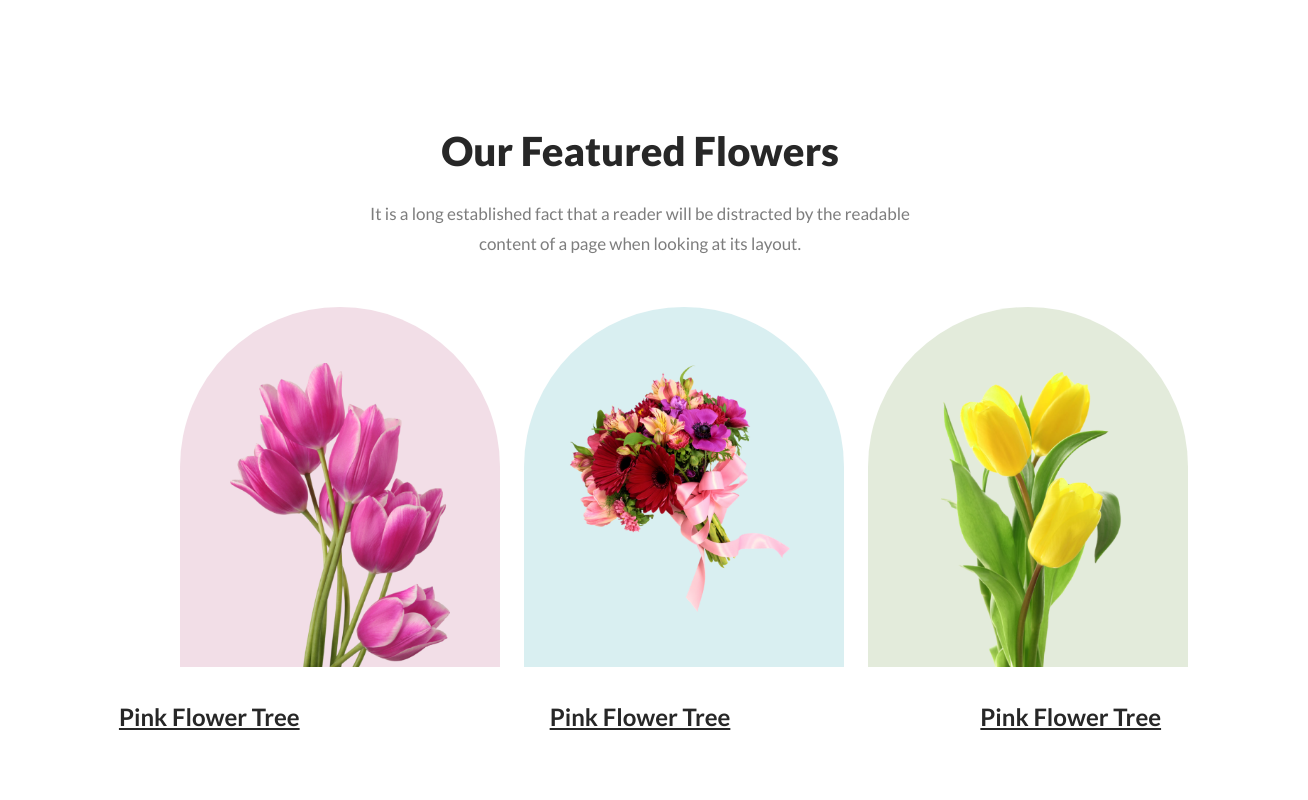
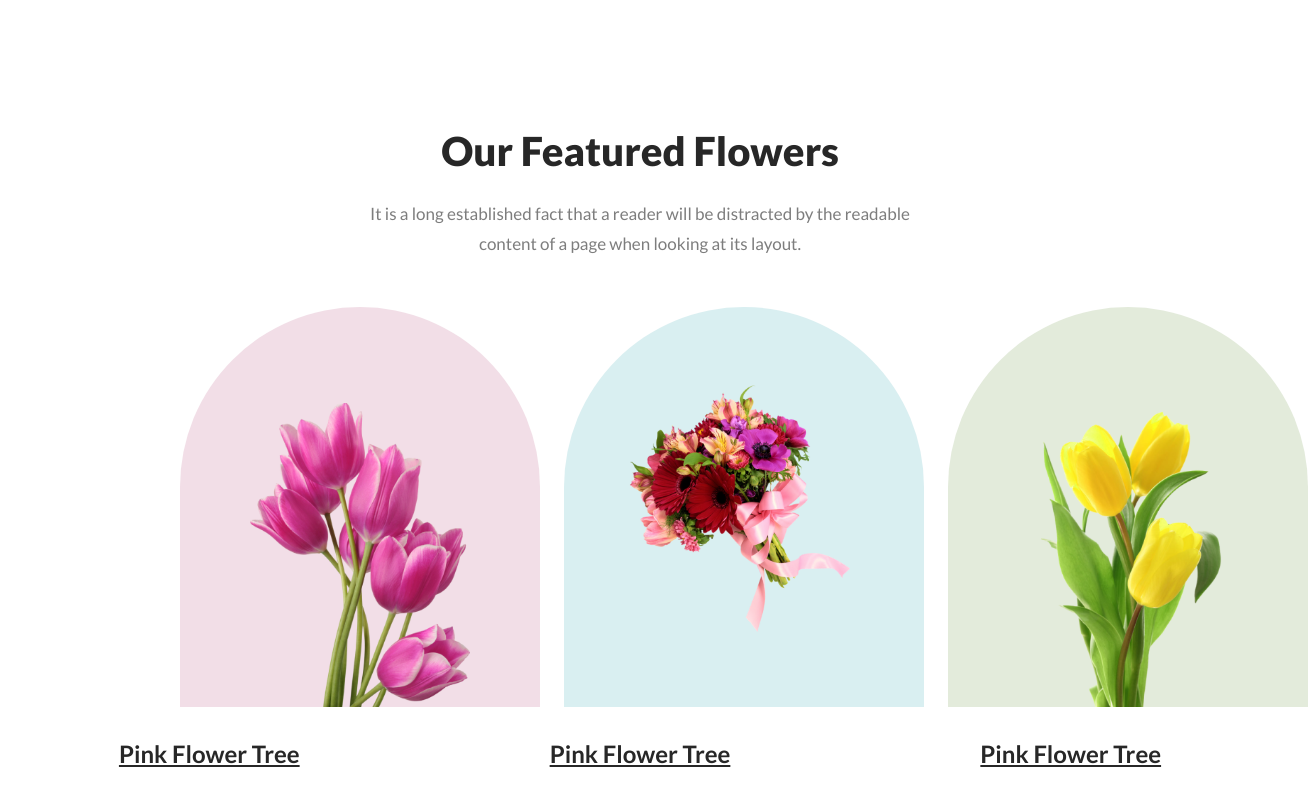
Before and after one commit to rathininfo/flower-shop, a plain HTML site: page index.html in a window 1280 px wide. Shown: the part 851-1651 px from the top of the page, 1308 px wide, since content can reach past the window. Before the commit the page ends 1617 px from the top, so only its background shows below. Drawn offline with Linux system fonts and the light colour scheme.

Commit message:
Element gap resolving

```diff
--- a/style.css
+++ b/style.css
@@ -99,13 +99,13 @@ header{
 .featured-container{
     margin: 0px 180px 0px 180px;
     display: flex;
-    justify-content: space-between;
+    justify-content: space-around;
     align-items: center;
     gap: 24px;
 }
 
 .featured-type1{
-    padding: 180px 160px;
+    padding: 200px 180px;
     background-color: #F2DEE7;
     background-image: url('Asset/flower/pngwing 6.png');
     background-repeat: no-repeat;
@@ -115,7 +115,7 @@ header{
 }
 
 .featured-type2{
-    padding: 180px 160px;
+    padding: 200px 180px;
     background-color: #D9EFF1;
     background-image: url('Asset/flower/pngwing 5.png');
     background-repeat: no-repeat;
@@ -126,7 +126,7 @@ header{
 }
 
 .featured-type3{
-    padding: 180px 160px;
+    padding: 200px 180px;
     background-color: #E3EBDB;
     background-image: url('Asset/flower/pngwing 7.png');
     background-repeat: no-repeat;
@@ -146,7 +146,6 @@ figcaption{
     color: #272727;
     font-size: 24px;
     font-weight: 700;
-    line-height: 35px;
 }
 
 /* End featured section style */
```
